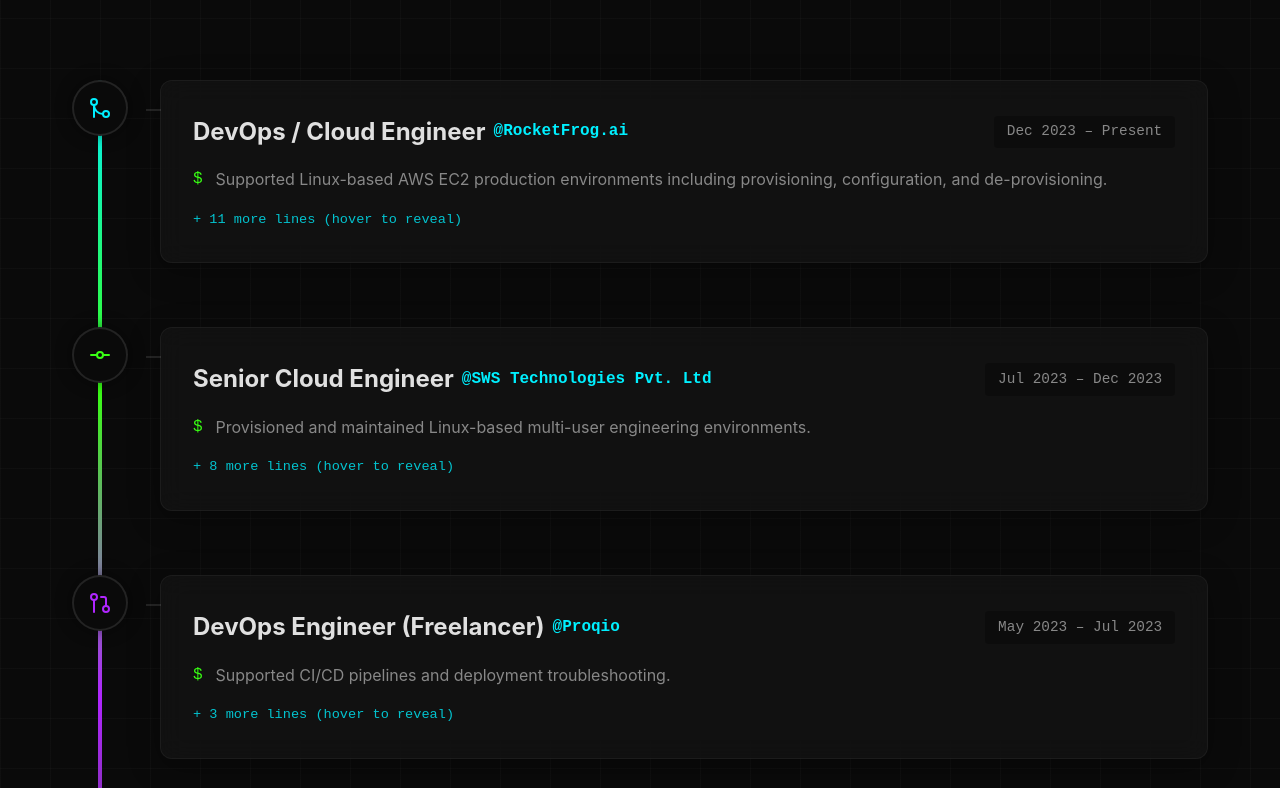
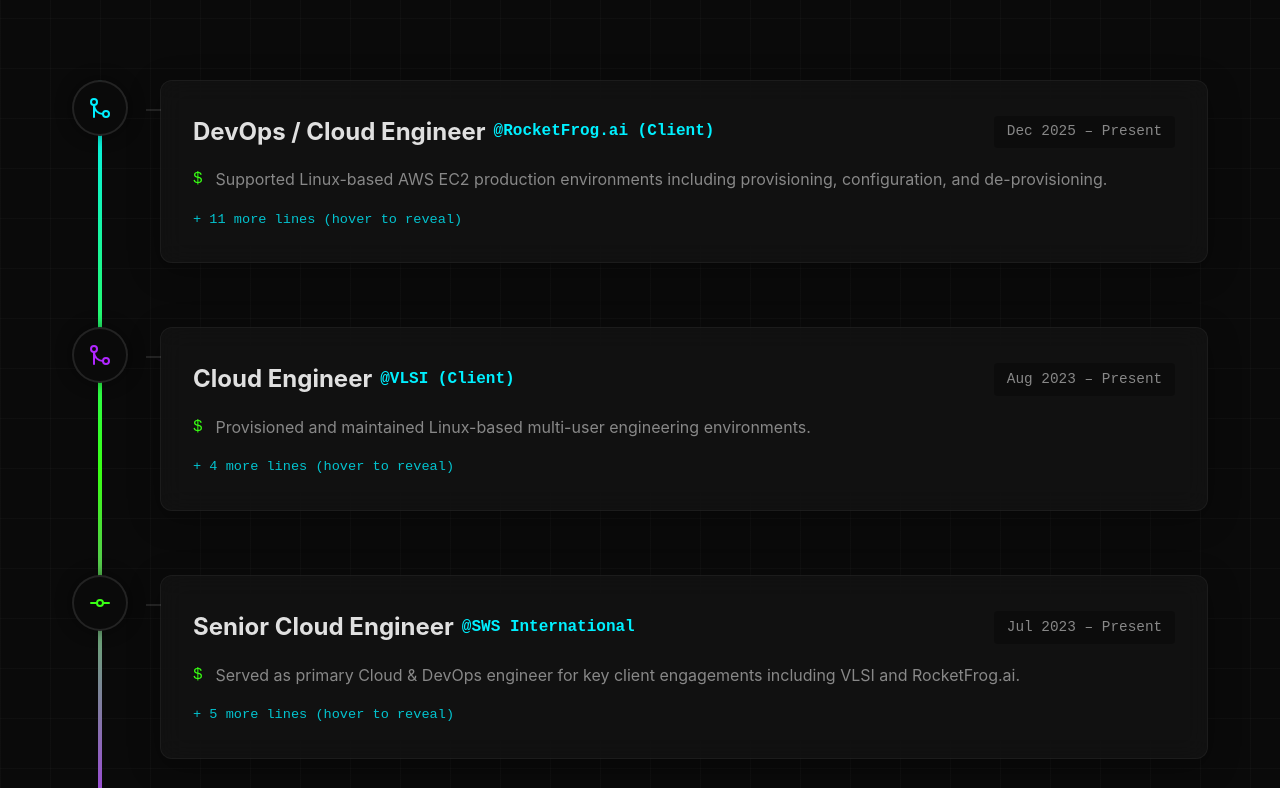
Before and after one commit to Karthims7/My-Portfolio, a React (Vite) app: page / in a window 1280 px wide. Shown: the part 1732-2520 px from the top of the page. Built offline with nearby package versions, Linux system fonts and the light colour scheme.

Commit message:
feat: restructure experience section to reflect SWS parent company and clients

```diff
--- a/src/components/Experience.jsx
+++ b/src/components/Experience.jsx
@@ -65,8 +65,8 @@
     const experiences = [
         {
             role: 'DevOps / Cloud Engineer',
-            company: 'RocketFrog.ai',
-            period: 'Dec 2023 – Present',
+            company: 'RocketFrog.ai (Client)',
+            period: 'Dec 2025 – Present',
             icon: <GitMerge size={24} color="var(--accent-cyan)" />,
             points: [
                 'Supported Linux-based AWS EC2 production environments including provisioning, configuration, and de-provisioning.',
@@ -84,19 +84,29 @@
             ]
         },
         {
-            role: 'Senior Cloud Engineer',
-            company: 'SWS Technologies Pvt. Ltd',
-            period: 'Jul 2023 – Dec 2023',
-            icon: <GitCommit size={24} color="var(--accent-green)" />,
+            role: 'Cloud Engineer',
+            company: 'VLSI (Client)',
+            period: 'Aug 2023 – Present',
+            icon: <GitMerge size={24} color="var(--accent-purple)" />,
             points: [
                 'Provisioned and maintained Linux-based multi-user engineering environments.',
                 'Built PXE/Kickstart pipelines for standardized OS installations.',
-                'Managed system packaging, updates, and patch validation for RHEL/CentOS systems.',
                 'Conducted performance tuning and system diagnostics on production workloads.',
+                'Implemented monitoring stack using Grafana, Telegraf, and InfluxDB.',
+                'Ensured high availability of critical engineering tools and infrastructure.'
+            ]
+        },
+        {
+            role: 'Senior Cloud Engineer',
+            company: 'SWS International',
+            period: 'Jul 2023 – Present',
+            icon: <GitCommit size={24} color="var(--accent-green)" />,
+            points: [
+                'Served as primary Cloud & DevOps engineer for key client engagements including VLSI and RocketFrog.ai.',
+                'Managed system packaging, updates, and patch validation for RHEL/CentOS systems across environments.',
                 'Supported environment replication and disaster recovery exercises.',
                 'Performed routine checks on system services, disk utilization, and resource bottlenecks.',
                 'Assisted in identifying end-of-life components and upgrade planning.',
-                'Implemented monitoring stack using Grafana, Telegraf, and InfluxDB.',
                 'Documented environment baselines and operational procedures.'
             ]
         },
```
